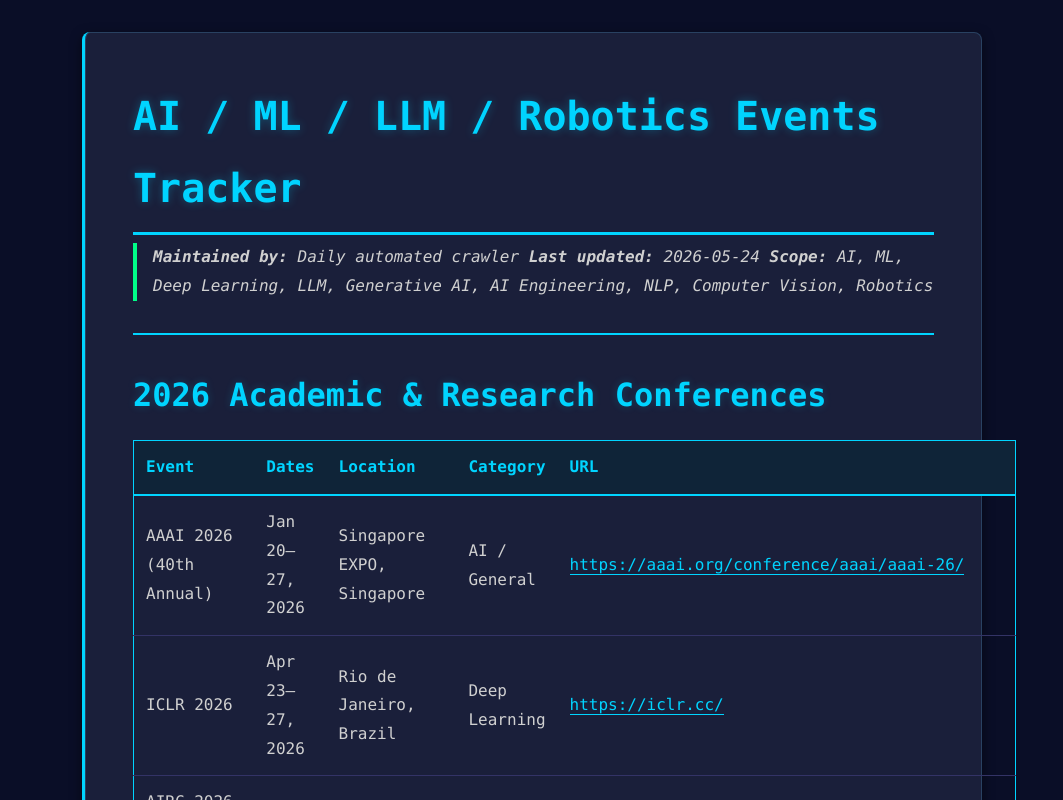
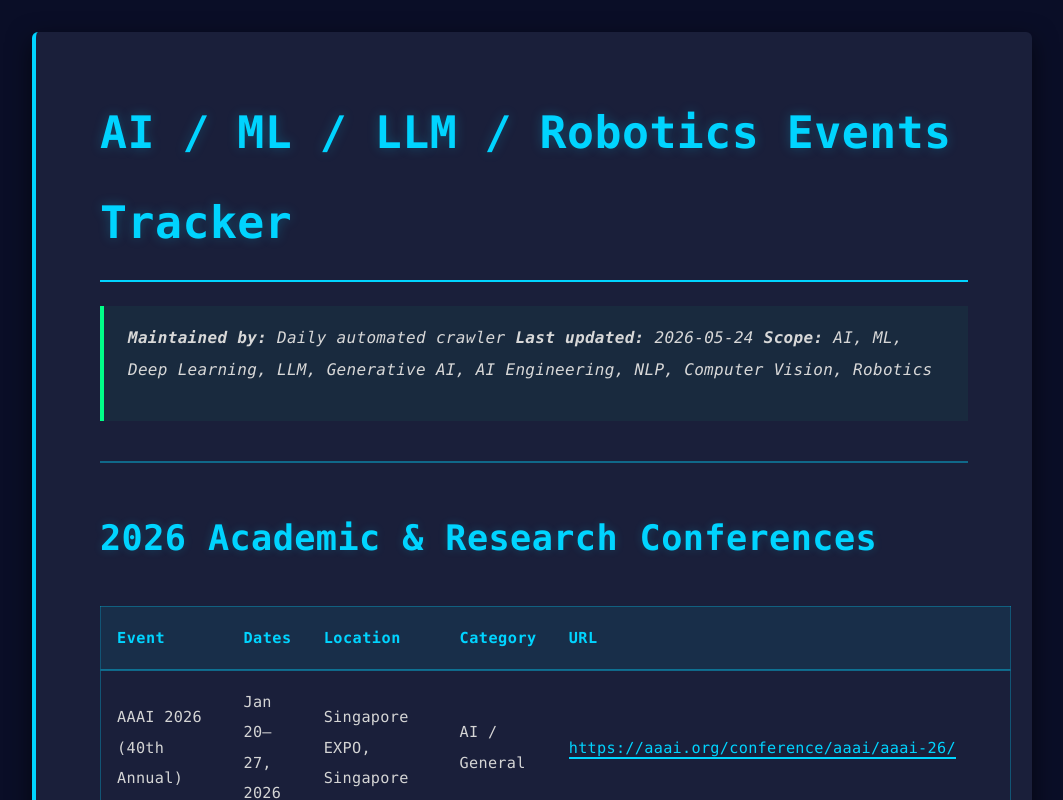
Before and after one commit to jpaine/ai-events-vercel, a Next.js app: page / in a window 1280 px wide. Shown: the top 800 px of the page, without its empty margins (108-1171 px from the left). Built offline with nearby package versions, Linux system fonts and the light colour scheme.

Commit message:
Design refinement: Improved spacing, typography, table styling, and visual balance

```diff
--- a/app/markdown.css
+++ b/app/markdown.css
@@ -5,146 +5,162 @@
 }
 
 .markdown-content {
-  max-width: 900px;
+  max-width: 1000px;
   width: 100%;
   background: #1a1f3a;
-  padding: 3rem;
-  border-radius: 8px;
-  box-shadow: 0 4px 12px rgba(0, 0, 0, 0.5), inset 0 0 0 1px rgba(100, 200, 255, 0.2);
-  line-height: 1.8;
-  border-left: 3px solid #00d4ff;
+  padding: 3.5rem 4rem;
+  border-radius: 6px;
+  box-shadow: 0 8px 24px rgba(0, 0, 0, 0.6);
+  line-height: 2;
+  letter-spacing: 0.3px;
+  border-left: 4px solid #00d4ff;
 }
 
 .markdown-content h1 {
-  font-size: 2.5rem;
-  margin-bottom: 0.5rem;
+  font-size: 2.8rem;
+  margin-bottom: 0.8rem;
+  margin-top: 0;
   color: #00d4ff;
-  border-bottom: 3px solid #00d4ff;
-  padding-bottom: 0.5rem;
-  text-shadow: 0 0 10px rgba(0, 212, 255, 0.3);
+  border-bottom: 2px solid #00d4ff;
+  padding-bottom: 0.8rem;
+  text-shadow: 0 0 12px rgba(0, 212, 255, 0.25);
+  letter-spacing: 0.5px;
 }
 
 .markdown-content h2 {
-  font-size: 2rem;
-  margin-top: 2rem;
-  margin-bottom: 1rem;
+  font-size: 2.2rem;
+  margin-top: 2.5rem;
+  margin-bottom: 1.2rem;
   color: #00d4ff;
-  text-shadow: 0 0 8px rgba(0, 212, 255, 0.2);
+  text-shadow: 0 0 10px rgba(0, 212, 255, 0.2);
+  letter-spacing: 0.4px;
 }
 
 .markdown-content h3 {
-  font-size: 1.5rem;
-  margin-top: 1.5rem;
-  margin-bottom: 0.75rem;
+  font-size: 1.6rem;
+  margin-top: 2rem;
+  margin-bottom: 1rem;
   color: #00ff88;
+  letter-spacing: 0.3px;
 }
 
 .markdown-content h4 {
-  font-size: 1.25rem;
-  margin-top: 1.25rem;
-  margin-bottom: 0.5rem;
-  color: #a0a0a0;
+  font-size: 1.3rem;
+  margin-top: 1.5rem;
+  margin-bottom: 0.8rem;
+  color: #b0b0b0;
 }
 
 .markdown-content p {
-  margin-bottom: 1rem;
-  color: #d0d0d0;
+  margin-bottom: 1.2rem;
+  color: #d8d8d8;
+  font-size: 1rem;
 }
 
 .markdown-content ul,
 .markdown-content ol {
-  margin-left: 2rem;
-  margin-bottom: 1rem;
+  margin-left: 2.5rem;
+  margin-bottom: 1.5rem;
+  margin-top: 1rem;
 }
 
 .markdown-content li {
-  margin-bottom: 0.5rem;
-  color: #c0c0c0;
+  margin-bottom: 0.8rem;
+  color: #d0d0d0;
+  font-size: 1rem;
 }
 
 .markdown-content a {
   color: #00d4ff;
   text-decoration: none;
-  border-bottom: 1px solid #00d4ff;
-  transition: all 0.2s;
+  border-bottom: 2px solid #00d4ff;
+  transition: all 0.3s ease;
 }
 
 .markdown-content a:hover {
   color: #00ff88;
   border-bottom-color: #00ff88;
-  text-shadow: 0 0 6px rgba(0, 255, 136, 0.3);
+  text-shadow: 0 0 8px rgba(0, 255, 136, 0.4);
 }
 
 .markdown-content code {
-  background-color: #0f1420;
-  padding: 0.2rem 0.4rem;
+  background-color: rgba(0, 0, 0, 0.4);
+  padding: 0.3rem 0.6rem;
   border-radius: 4px;
   font-family: 'Monaco', 'Menlo', 'Ubuntu Mono', monospace;
   font-size: 0.9em;
   color: #00ff88;
-  border: 1px solid #00ff88;
+  border: 1px solid rgba(0, 255, 136, 0.4);
 }
 
 .markdown-content pre {
-  background-color: #0f1420;
+  background-color: rgba(0, 0, 0, 0.5);
   border-left: 4px solid #00d4ff;
-  padding: 1rem;
-  margin: 1rem 0;
-  border-radius: 4px;
+  padding: 1.5rem;
+  margin: 1.5rem 0;
+  border-radius: 6px;
   overflow-x: auto;
-  line-height: 1.4;
+  line-height: 1.6;
 }
 
 .markdown-content pre code {
   background-color: transparent;
   padding: 0;
   color: #00d4ff;
-  font-size: 0.85em;
+  font-size: 0.9em;
   border: none;
 }
 
 .markdown-content blockquote {
   border-left: 4px solid #00ff88;
-  padding-left: 1rem;
+  padding-left: 1.5rem;
   margin-left: 0;
-  margin-bottom: 1rem;
-  color: #a0a0a0;
+  margin-bottom: 1.5rem;
+  margin-top: 1.5rem;
+  color: #c0c0c0;
   font-style: italic;
+  background: rgba(0, 255, 136, 0.05);
+  padding-top: 1rem;
+  padding-bottom: 1rem;
+  padding-right: 1rem;
 }
 
 .markdown-content table {
   width: 100%;
   border-collapse: collapse;
-  margin: 1rem 0;
-  border: 1px solid #00d4ff;
+  margin: 2rem 0;
+  border: 1px solid rgba(0, 212, 255, 0.3);
 }
 
 .markdown-content th,
 .markdown-content td {
-  padding: 0.75rem;
+  padding: 1rem;
   text-align: left;
-  border-bottom: 1px solid #333366;
+  border-bottom: 1px solid rgba(0, 212, 255, 0.15);
 }
 
 .markdown-content th {
-  background-color: #0f2438;
-  font-weight: 600;
+  background-color: rgba(0, 212, 255, 0.08);
+  font-weight: 700;
   color: #00d4ff;
-  border-bottom: 2px solid #00d4ff;
+  border-bottom: 2px solid rgba(0, 212, 255, 0.4);
+  font-size: 0.95rem;
+  letter-spacing: 0.5px;
 }
 
 .markdown-content td {
-  color: #d0d0d0;
+  color: #d5d5d5;
+  font-size: 0.95rem;
 }
 
 .markdown-content tr:hover {
-  background-color: #1a2a48;
+  background-color: rgba(0, 212, 255, 0.05);
 }
 
 .markdown-content hr {
   border: none;
-  border-top: 2px solid #00d4ff;
-  margin: 2rem 0;
+  border-top: 2px solid rgba(0, 212, 255, 0.4);
+  margin: 2.5rem 0;
 }
 
 .markdown-content img {
@@ -157,23 +173,34 @@
 
 @media (max-width: 768px) {
   .markdown-container {
-    padding: 1rem 0.5rem;
+    padding: 1.5rem 0.5rem;
   }
 
   .markdown-content {
-    padding: 1.5rem;
+    padding: 2rem 1.5rem;
     border-radius: 4px;
+    max-width: 100%;
   }
 
   .markdown-content h1 {
-    font-size: 1.75rem;
+    font-size: 2rem;
+    margin-bottom: 0.6rem;
   }
 
   .markdown-content h2 {
-    font-size: 1.4rem;
+    font-size: 1.5rem;
+    margin-top: 1.8rem;
+    margin-bottom: 0.9rem;
   }
 
   .markdown-content h3 {
-    font-size: 1.15rem;
+    font-size: 1.25rem;
+    margin-top: 1.5rem;
+  }
+
+  .markdown-content th,
+  .markdown-content td {
+    padding: 0.75rem;
+    font-size: 0.9rem;
   }
 }
```
